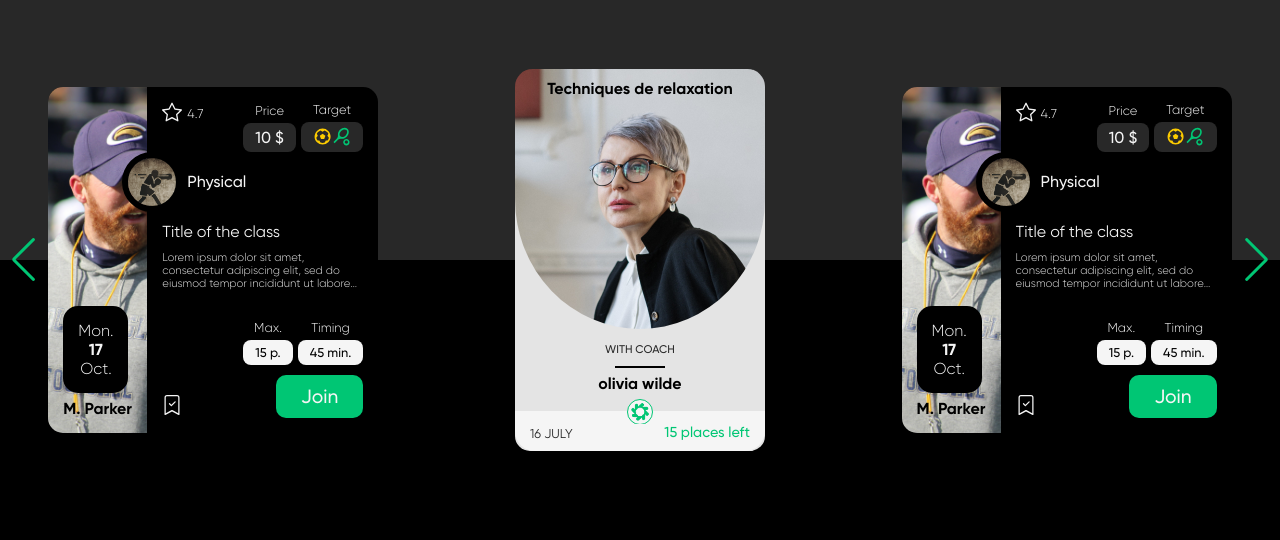
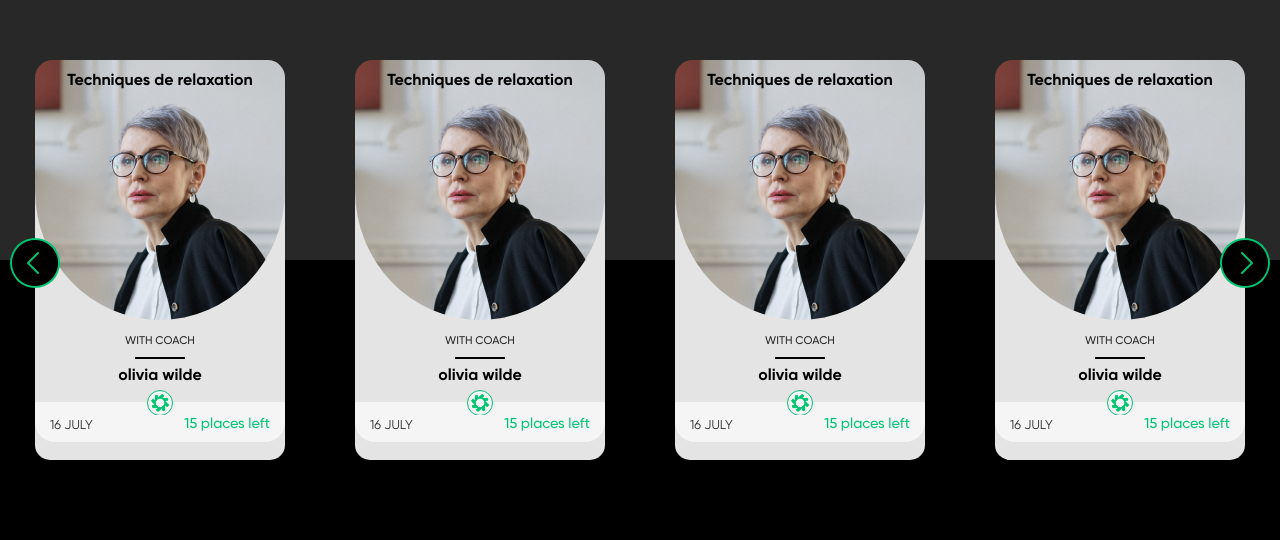
Before and after one commit to ESIEA-Dive/Mindto, a React (Create React App) app in the folder frontend_mindto/: page / in a window 1280 px wide. Shown: the part 2540-3080 px from the top of the page. Built offline with nearby package versions, Linux system fonts and the light colour scheme; a web font is replaced by a local one.

Commit message:
Class cards and swiper improved

```diff
--- a/frontend_mindto/src/container/Transformation/ClassCardBis.jsx
+++ b/frontend_mindto/src/container/Transformation/ClassCardBis.jsx
@@ -5,7 +5,8 @@ import images from '../../constants/images';
 
 const ClassCardBis = () => {
     return (
-        <div className='cardbis'>
+        <div className='testtttt'>
+            <div className='cardbis'>
             <div className='coachbis'>
                 <p className='type-classbis'>Techniques de relaxation</p>
                 <img className='picturebis' src={images.coach_bis} alt='coach'></img>
@@ -23,6 +24,8 @@ const ClassCardBis = () => {
                 <p className='places-left'>15 places left</p>
             </div>
         </div>
+        </div>
+
     );
 };
 
--- a/frontend_mindto/src/container/Transformation/ClassCardBis.scss
+++ b/frontend_mindto/src/container/Transformation/ClassCardBis.scss
@@ -1,8 +1,17 @@
+.testtttt:hover {
+    box-shadow: var(--lightGray-color) 0px 1px 2px 0px, var(--lightGray-color) 0px 1px 3px 1px;
+    cursor: pointer;
+    border-radius: 18px;
+    background-color: transparent;
+}
+
 .cardbis {
     height: auto;
     width: 15vw;
     max-width: 450px;
     min-width: 250px;
+    max-height: 700px;
+    min-height: 400px;
     border-bottom-left-radius: 15px;
     border-bottom-right-radius: 15px;
     border-top-left-radius: 35px;
--- a/frontend_mindto/src/container/Transformation/Transformation.jsx
+++ b/frontend_mindto/src/container/Transformation/Transformation.jsx
@@ -42,8 +42,8 @@ const Transformation = () => {
       <div className='bottom-color'></div>
       <>
         <Swiper
-          slidesPerView={windowSize.innerWidth < 1600 ? windowSize.innerWidth < 1200 ? windowSize.innerWidth < 800 ? 1 : 2 : 3 : 4}
-          slidesPerGroup={windowSize.innerWidth < 1600 ? windowSize.innerWidth < 1200 ? windowSize.innerWidth < 800 ? 1 : 2 : 3 : 4}
+          slidesPerView={windowSize.innerWidth < 1600 ? windowSize.innerWidth < 1200 ? windowSize.innerWidth < 1000 ? windowSize.innerWidth < 700 ? 1 : 2 : 3 : 4 : 5}
+          slidesPerGroup={windowSize.innerWidth < 1600 ? windowSize.innerWidth < 1200 ? windowSize.innerWidth < 1000 ? windowSize.innerWidth < 700 ? 1 : 2 : 3 : 4 : 5}
           loop={true}
           loopFillGroupWithBlank={true}
           pagination={{
@@ -51,22 +51,23 @@ const Transformation = () => {
           }}
           style={{
             "--swiper-pagination-color": "#00C674",
-            "--swiper-navigation-color": "#00C674",
+            "--swiper-navigation-background-color": "#00C674",
             "--swiper-pagination-bullet-inactive-color": "#FFFFFF",
           }}
           navigation={true}
           modules={[Pagination, Navigation]}
           className="mySwiper"
         >
-          <SwiperSlide><ClassCard /></SwiperSlide>
           <SwiperSlide><ClassCardBis /></SwiperSlide>
-          <SwiperSlide><ClassCard /></SwiperSlide>
           <SwiperSlide><ClassCardBis /></SwiperSlide>
-          <SwiperSlide><ClassCard /></SwiperSlide>
-          <SwiperSlide><ClassCard /></SwiperSlide>
-          <SwiperSlide><ClassCard /></SwiperSlide>
-          <SwiperSlide><ClassCard /></SwiperSlide>
-          <SwiperSlide><ClassCard /></SwiperSlide>
+          <SwiperSlide><ClassCardBis /></SwiperSlide>
+          <SwiperSlide><ClassCardBis /></SwiperSlide>
+          <SwiperSlide><ClassCardBis /></SwiperSlide>
+          <SwiperSlide><ClassCardBis /></SwiperSlide>
+          <SwiperSlide><ClassCardBis /></SwiperSlide>
+          <SwiperSlide><ClassCardBis /></SwiperSlide>
+          <SwiperSlide><ClassCardBis /></SwiperSlide>
+          <SwiperSlide><ClassCardBis /></SwiperSlide>
         </Swiper>
       </>
     </div>
--- a/frontend_mindto/src/container/Transformation/Transformation.scss
+++ b/frontend_mindto/src/container/Transformation/Transformation.scss
@@ -11,6 +11,46 @@
     height: 50%;
     width: 100%;
     bottom: 0;
+}
+
+.swiper-button-next::after {
+    display: none;
+}
+
+.swiper-button-next {
+    background-color: var(--secondary-color);
+    border-radius: 100%;
+    padding: 25px;
+    background-image: url(../../assets/arrow-class.png);
+    background-repeat: no-repeat;
+    background-position: center;
+    transform: rotate(90deg);
+    background-size: cover;
+    border: none;
+}
+
+.swiper-button-next:hover {
+    background-color: var(--white-color);
+}
+
+.swiper-button-prev::after {
+    display: none;
+}
+
+.swiper-button-prev {
+    background-color: var(--secondary-color);
+    border-radius: 100%;
+    padding: 25px;
+    background-image: url(../../assets/arrow-class.png);
+    background-repeat: no-repeat;
+    background-position: center;
+    background-size: cover;
+    border: none;
+    transform: rotate(-90deg);
+}
+
+.swiper-button-prev:hover {
+    background-color: var(--white-color);
 }
 
 .swiper-slide {
```
Also changed, not shown: frontend_mindto/src/assets/arrow-class.png (added).
